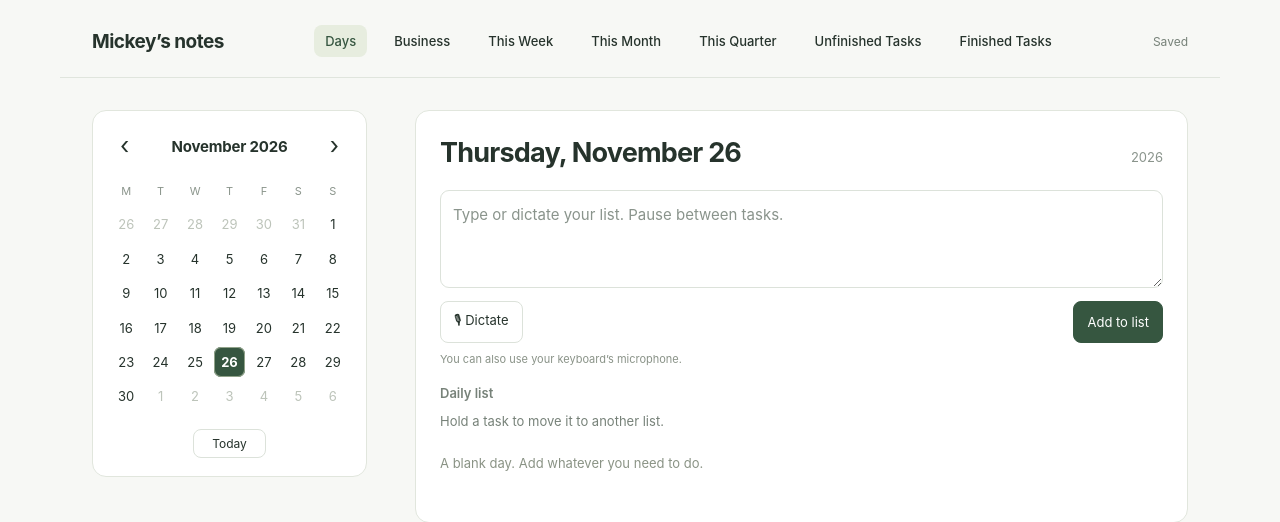
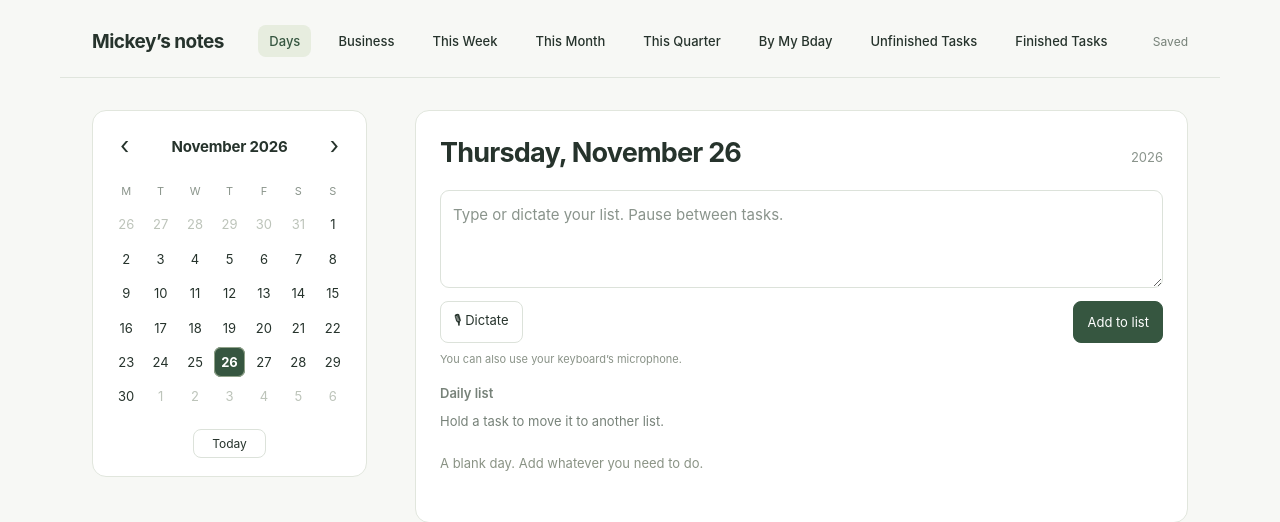
Before and after one commit to BlackMounatinTech/bmdw-estimator, a Flask app: page / in a window 1280 px wide. Shown: the top 522 px of the page. Run offline with Flask 3, Linux system fonts and the light colour scheme; data that the repository does not hold is empty.

Commit message:
Add By My Bday planning tab

```diff
--- a/mickeys_notes/app.py
+++ b/mickeys_notes/app.py
@@ -75,7 +75,7 @@ def index():
     session.setdefault('csrf', secrets.token_hex(24))
     return render_template('index.html', csrf=session['csrf'])
 
-LIST_TITLES = {'business': 'Business', 'week': 'This Week', 'month': 'This Month', 'quarter': 'This Quarter', 'unfinished': 'Unfinished Tasks'}
+LIST_TITLES = {'business': 'Business', 'week': 'This Week', 'month': 'This Month', 'quarter': 'This Quarter', 'unfinished': 'Unfinished Tasks', 'bday': 'By My Bday'}
 
 @app.get('/lists/<list_key>')
 def list_page(list_key):
--- a/mickeys_notes/static/task-move.js
+++ b/mickeys_notes/static/task-move.js
@@ -12,7 +12,7 @@ window.taskMoveActions = function (row, task, source, move, day) {
     heading.id = 'task-move-title'; dialog.setAttribute('aria-labelledby', heading.id);
     dialog.append(heading, make('p', {textContent: task.text}));
     const destinations = make('div', {className: 'task-move-destinations'});
-    for (const [key, title] of [['days', 'Days'], ['business', 'Business'], ['week', 'This Week'], ['month', 'This Month'], ['quarter', 'This Quarter'], ['unfinished', 'Unfinished Tasks']]) {
+    for (const [key, title] of [['days', 'Days'], ['business', 'Business'], ['week', 'This Week'], ['month', 'This Month'], ['quarter', 'This Quarter'], ['bday', 'By My Bday'], ['unfinished', 'Unfinished Tasks']]) {
       if (key === source) continue;
       const button = make('button', {type: 'button', textContent: title});
       button.onclick = () => {
--- a/mickeys_notes/templates/finished.html
+++ b/mickeys_notes/templates/finished.html
@@ -5,7 +5,7 @@
 <title>Finished Tasks · Mickey’s Notes</title>
 <meta name="apple-mobile-web-app-capable" content="yes"><meta name="theme-color" content="#f7f8f5">
 <link rel="apple-touch-icon" href="{{ url_for('static', filename='icon.png') }}">
-<link rel="stylesheet" href="{{ url_for('static', filename='style.css') }}?v=finished-delete-1">
+<link rel="stylesheet" href="{{ url_for('static', filename='style.css') }}?v=bday-1">
 </head><body>
-<header class="app-header"><a href="{{ url_for('index') }}">Mickey’s notes</a><nav class="top-nav" aria-label="Lists"><a href="{{ url_for('index') }}"{% if not list_key %} aria-current="page"{% endif %}>Days</a>{% for key, title in [('business', 'Business'), ('week', 'This Week'), ('month', 'This Month'), ('quarter', 'This Quarter'), ('unfinished', 'Unfinished Tasks'), ('finished', 'Finished Tasks')] %}<a href="{{ url_for('list_page', list_key=key) }}"{% if list_key == key %} aria-current="page"{% endif %}>{{ title }}</a>{% endfor %}</nav><span id="save-status" role="status">Loading…</span></header>
-<main class="general-page"><div class="day-heading"><h1>Finished Tasks</h1><span id="finished-count"></span></div><p class="general-hint">Completed tasks arrive here after midnight. Keep the tasks you want to remember; delete the rest.</p><div id="finished-tasks"></div></main><p id="error" role="alert" hidden></p><script src="{{ url_for('static', filename='finished.js') }}?v=finished-delete-1"></script></body></html>
+<header class="app-header"><a href="{{ url_for('index') }}">Mickey’s notes</a><nav class="top-nav" aria-label="Lists"><a href="{{ url_for('index') }}"{% if not list_key %} aria-current="page"{% endif %}>Days</a>{% for key, title in [('business', 'Business'), ('week', 'This Week'), ('month', 'This Month'), ('quarter', 'This Quarter'), ('bday', 'By My Bday'), ('unfinished', 'Unfinished Tasks'), ('finished', 'Finished Tasks')] %}<a href="{{ url_for('list_page', list_key=key) }}"{% if list_key == key %} aria-current="page"{% endif %}>{{ title }}</a>{% endfor %}</nav><span id="save-status" role="status">Loading…</span></header>
+<main class="general-page"><div class="day-heading"><h1>Finished Tasks</h1><span id="finished-count"></span></div><p class="general-hint">Completed tasks arrive here after midnight. Keep the tasks you want to remember; delete the rest.</p><div id="finished-tasks"></div></main><p id="error" role="alert" hidden></p><script src="{{ url_for('static', filename='finished.js') }}?v=bday-1"></script></body></html>
--- a/mickeys_notes/templates/index.html
+++ b/mickeys_notes/templates/index.html
@@ -8,10 +8,10 @@
   <title>Mickey’s Notes</title>
   <link rel="manifest" href="{{ url_for('manifest') }}">
   <meta name="apple-mobile-web-app-capable" content="yes"><meta name="mobile-web-app-capable" content="yes"><meta name="apple-mobile-web-app-title" content="Mickey’s Notes"><meta name="theme-color" content="#f7f8f5"><link rel="apple-touch-icon" href="{{ url_for('static', filename='icon.png') }}"><link rel="icon" href="{{ url_for('static', filename='icon.png') }}">
-  <link rel="stylesheet" href="{{ url_for('static', filename='style.css') }}?v=finished-1">
+  <link rel="stylesheet" href="{{ url_for('static', filename='style.css') }}?v=bday-1">
 </head>
 <body>
-  <header class="app-header"><a href="{{ url_for('index') }}">Mickey’s notes</a><nav class="top-nav" aria-label="Lists"><a href="{{ url_for('index') }}"{% if not list_key %} aria-current="page"{% endif %}>Days</a>{% for key, title in [('business', 'Business'), ('week', 'This Week'), ('month', 'This Month'), ('quarter', 'This Quarter'), ('unfinished', 'Unfinished Tasks'), ('finished', 'Finished Tasks')] %}<a href="{{ url_for('list_page', list_key=key) }}"{% if list_key == key %} aria-current="page"{% endif %}>{{ title }}</a>{% endfor %}</nav><span id="save-status" role="status">Loading…</span></header>
+  <header class="app-header"><a href="{{ url_for('index') }}">Mickey’s notes</a><nav class="top-nav" aria-label="Lists"><a href="{{ url_for('index') }}"{% if not list_key %} aria-current="page"{% endif %}>Days</a>{% for key, title in [('business', 'Business'), ('week', 'This Week'), ('month', 'This Month'), ('quarter', 'This Quarter'), ('bday', 'By My Bday'), ('unfinished', 'Unfinished Tasks'), ('finished', 'Finished Tasks')] %}<a href="{{ url_for('list_page', list_key=key) }}"{% if list_key == key %} aria-current="page"{% endif %}>{{ title }}</a>{% endfor %}</nav><span id="save-status" role="status">Loading…</span></header>
   <main class="layout">
     <aside class="calendar-panel" aria-label="Calendar">
       <div class="month-navigation">
@@ -38,8 +38,8 @@
     </article>
   </main>
   <p id="error" role="alert" hidden></p>
-  <script src="{{ url_for('static', filename='task-move.js') }}?v=finished-1"></script>
+  <script src="{{ url_for('static', filename='task-move.js') }}?v=bday-1"></script>
 <script src="{{ url_for('static', filename='task-drag.js') }}?v=carry-drag-1"></script>
-  <script src="{{ url_for('static', filename='app.js') }}?v=finished-1"></script>
+  <script src="{{ url_for('static', filename='app.js') }}?v=bday-1"></script>
 </body>
 </html>
```
Also changed, not shown: mickeys_notes/templates/general.html (+4 -4 lines).
